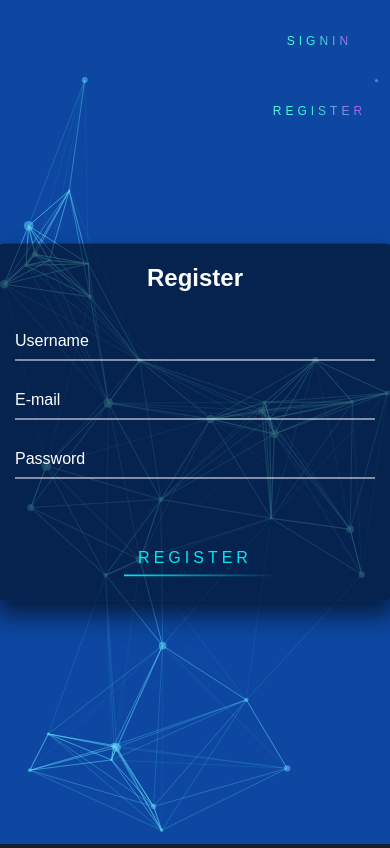
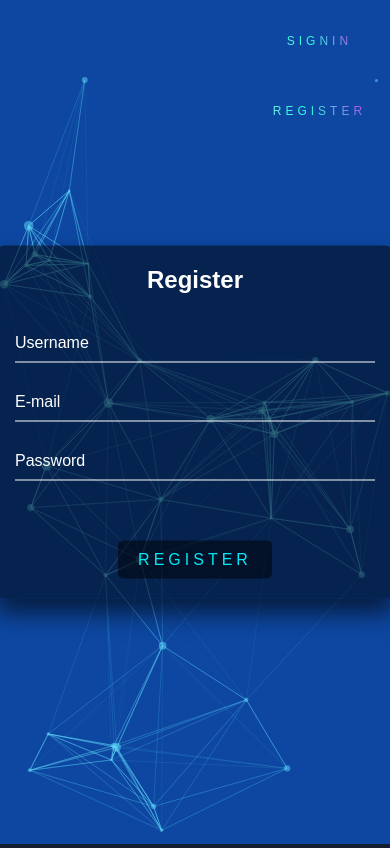
Before and after one commit to MattKubica/MovieSearchApp, a React (Create React App) app: page / in a window 390 px wide. Built offline with nearby package versions, Linux system fonts and the light colour scheme.

Commit message:
release v1.1.0

```diff
--- a/src/MovieContext.js
+++ b/src/MovieContext.js
@@ -23,8 +23,8 @@ export function MovieProvider({ children }) {
       entries: data.entries + 1,
       joined: data.joined,
     };
-    setProfile(user);
-    console.log("current uset in Context is :" + user);
+    setProfile({ user });
+    console.log("current user in Context is :" + user.name);
   };
 
   const addToRotation = (list) => {
--- a/src/component/SignIn/Register.js
+++ b/src/component/SignIn/Register.js
@@ -2,40 +2,68 @@ import React, { useState, useContext, useCallback } from "react";
 import "../SignIn/SignIn.css";
 import MovieContext from "../../MovieContext";
 
-function Register({ onRouteChange }) {
-  const [registerName, setRegisterName] = useState("");
+/*function Register({ onRouteChange }) {
+  const [registerUsername, setRegisterUsername] = useState("");
   const [registerPassword, setRegisterPassword] = useState("");
-  const [registerEmail, setRegisterEmail] = useState("");
+  const [registerEmailAddress, setRegisterEmailAddress] = useState("");
+  const [error, setError] = useState("");
   const { loadUser } = useContext(MovieContext);
 
-  const onRegisterSubmit = useCallback(() => {
+  const onRegisterSubmit = useCallback(
+    (e) => {
+      e.preventDefault();
       fetch("http://localhost:3001/register", {
         method: "post",
         headers: { "Content-Type": "application/json" },
         body: JSON.stringify({
-        email: registerEmail,
+          email: registerEmailAddress,
           password: registerPassword,
-        name: registerName,
+          name: registerUsername,
         }),
       })
-      .then((response) => response.json())
+        .then((response) => {
+          if (response.status === 400) {
+            throw new Error("User already exists");
+          }
+          return response.json();
+        })
         .then((user) => {
+          onRouteChange("signin");
           if (user) {
             loadUser(user);
-          onRouteChange("signin");
+          }
+        })
+        .catch((error) => {
+          if (
+            error.message.includes(
+              "duplicate key value violates unique constraint"
+            )
+          ) {
+            setError("Email is already in use");
+          } else {
+            setError(error.message);
           }
         });
-  }, [registerEmail, registerName, registerPassword, loadUser, onRouteChange]);
+    },
+    [
+      registerEmailAddress,
+      registerUsername,
+      registerPassword,
+      loadUser,
+      onRouteChange,
+    ]
+  );
 
-  const onNameChange = (e) => {
-    setRegisterName(e.target.value);
+  const onUsernameChange = (e) => {
+    setRegisterUsername(e.target.value);
   };
 
   const onPasswordChange = (e) => {
     setRegisterPassword(e.target.value);
   };
-  const onEmailChange = (e) => {
-    setRegisterEmail(e.target.value);
+
+  const onEmailAddressChange = (e) => {
+    setRegisterEmailAddress(e.target.value);
   };
 
   return (
@@ -44,46 +72,136 @@ function Register({ onRouteChange }) {
       <form>
         <div className="user-box">
           <input
-            onChange={onNameChange}
+            onChange={onUsernameChange}
             type="text"
-            name
+            id="register-username"
             required
           />
-          <label>Username</label>
+          <label htmlFor="register-username">Username</label>
         </div>
         <div className="user-box">
           <input
-            onChange={onEmailChange}
-            type="e-mail"
-            name
+            onChange={onEmailAddressChange}
+            type="email"
+            id="register-email-address"
             required
           />
-          <label>E-mail</label>
+          <label htmlFor="register-email-address">E-mail address</label>
         </div>
         <div className="user-box">
           <input
             onChange={onPasswordChange}
             type="password"
-            name
-            e-mail
+            id="register-password"
             required
           />
-          <label>Password</label>
+          <label htmlFor="register-password">Password</label>
         </div>
         <div>
-          <a
-            href="#"
-            onClick={onRegisterSubmit}>
-            <span />
-            <span />
-            <span />
-            <span />
-            Register
-          </a>
+          <button onClick={onRegisterSubmit}>Register</button>
+          <br />
+          <button onClick={() => onRouteChange("signin")}>Sign In</button>
+          {error && <p className="heroic-text">{error}</p>}
         </div>
       </form>
     </div>
   );
 }
+*/
+function Register({ onRouteChange }) {
+  const [registerUsername, setRegisterUsername] = useState("");
+  const [registerPassword, setRegisterPassword] = useState("");
+  const [registerEmailAddress, setRegisterEmailAddress] = useState("");
+  const [error, setError] = useState("");
+  const { loadUser } = useContext(MovieContext);
 
+  const onRegisterSubmit = useCallback(
+    (event) => {
+      event.preventDefault();
+
+      if (!registerUsername || !registerPassword || !registerEmailAddress) {
+        throw new Error("Please fill in all fields");
+      }
+
+      fetch("http://localhost:3001/register", {
+        method: "post",
+        headers: { "Content-Type": "application/json" },
+        body: JSON.stringify({
+          email: registerEmailAddress,
+          password: registerPassword,
+          name: registerUsername,
+        }),
+      })
+        .then((response) => {
+          if (response.status === 400) {
+            throw new Error("User already exists");
+          }
+          return response.json();
+        })
+        .then((user) => {
+          loadUser(user);
+          onRouteChange("home");
+        })
+        .catch((error) => setError(error.message));
+    },
+    [
+      registerUsername,
+      registerPassword,
+      registerEmailAddress,
+      loadUser,
+      onRouteChange,
+    ]
+  );
+
+  const onUsernameChange = (e) => {
+    setRegisterUsername(e.target.value);
+  };
+
+  const onPasswordChange = (e) => {
+    setRegisterPassword(e.target.value);
+  };
+
+  const onEmailAddressChange = (e) => {
+    setRegisterEmailAddress(e.target.value);
+  };
+
+  return (
+    <div className="login-box">
+      <h2>Register</h2>
+      <form onSubmit={onRegisterSubmit}>
+        <div className="user-box">
+          <input
+            onChange={onUsernameChange}
+            type="text"
+            id="register-username"
+            required
+          />
+          <label htmlFor="register-username">Username</label>
+        </div>
+        <div className="user-box">
+          <input
+            onChange={onEmailAddressChange}
+            type="email"
+            id="register-email-address"
+            required
+          />
+          <label htmlFor="register-email-address">E-mail</label>
+        </div>
+        <div className="user-box">
+          <input
+            onChange={onPasswordChange}
+            type="password"
+            id="register-password"
+            required
+          />
+          <label htmlFor="register-password">Password</label>
+        </div>
+        <div>
+          <button type="submit">Register</button>
+        </div>
+        {error && <p className="heroic-text">{error}</p>}
+      </form>
+    </div>
+  );
+}
 export default Register;
--- a/src/component/SignIn/SignIn.css
+++ b/src/component/SignIn/SignIn.css
@@ -1,11 +1,16 @@
 html {
   height: 100%;
 }
-body {
+body , button {
   margin:0;
   padding:0;
   font-family: sans-serif;
   background: linear-gradient(#141e30, #243b55);
+}
+button {
+  background: rgba(0,0,0,.5);
+  color: #03e9f4;
+  border-radius: 5px;
 }
 
 .login-box {
@@ -20,7 +25,19 @@ body {
   box-shadow: 0 15px 25px rgba(0,0,0,.6);
   border-radius: 10px;
 }
-
+.heroic-text {
+  position: relative;
+  display: inline-block;
+  padding: 10px 20px;
+  color: #03e9f4;
+  font-size: 12px;
+  text-decoration: none;
+  text-transform: uppercase;
+  overflow: hidden;
+  transition: .5s;
+  margin-top: 20px;
+  letter-spacing: 4px
+}
 .login-box h2 {
   margin: 0 0 30px;
   padding: 0;
@@ -62,7 +79,8 @@ body {
   font-size: 12px;
 }
 
-.login-box form a {
+.login-box form button {
+  border: transparent;
   position: relative;
   display: inline-block;
   padding: 10px 20px;
@@ -76,7 +94,7 @@ body {
   letter-spacing: 4px
 }
 
-.login-box a:hover {
+.login-box button:hover {
   background: #03e9f4;
   color: #fff;
   border-radius: 5px;
@@ -84,14 +102,15 @@ body {
               0 0 25px #03e9f4,
               0 0 50px #03e9f4,
               0 0 100px #03e9f4;
+              cursor: pointer;
 }
 
-.login-box a span {
+.login-box button span {
   position: absolute;
   display: block;
 }
 
-.login-box a span:nth-child(1) {
+.login-box button span:nth-child(1) {
   top: 0;
   left: -100%;
   width: 100%;
@@ -109,7 +128,7 @@ body {
   }
 }
 
-.login-box a span:nth-child(2) {
+.login-box button span:nth-child(2) {
   top: -100%;
   right: 0;
   width: 2px;
@@ -128,7 +147,7 @@ body {
   }
 }
 
-.login-box a span:nth-child(3) {
+.login-box button span:nth-child(3) {
   bottom: 0;
   right: -100%;
   width: 100%;
@@ -147,7 +166,7 @@ body {
   }
 }
 
-.login-box a span:nth-child(4) {
+.login-box button span:nth-child(4) {
   bottom: -100%;
   left: 0;
   width: 2px;
@@ -178,7 +197,7 @@ body {
     margin-bottom: 20px;
   }
 
-  .login-box a {
+  .login-box button {
     margin-top: 20px;
     font-size: 16px;
   }
--- a/src/component/SignIn/SignIn.js
+++ b/src/component/SignIn/SignIn.js
@@ -1,9 +1,16 @@
-import React, { useState } from "react";
+import React, { useState, useContext } from "react";
 import "../SignIn/SignIn.css";
+import MovieContext from "../../MovieContext";
+
 function SignIn({ onRouteChange }) {
-  const [signInEmail, setSignInEmail] = useState();
-  const [signInPassword, setSignInPassword] = useState();
-  function onSubmitSignIn() {
+  const [signInEmail, setSignInEmail] = useState("");
+  const [signInPassword, setSignInPassword] = useState("");
+  const [error, setError] = useState("");
+  const { loadUser } = useContext(MovieContext);
+
+  function onSubmitSignIn(event) {
+    event.preventDefault();
+
     fetch("http://localhost:3001/signin", {
       method: "post",
       headers: { "Content-Type": "application/json" },
@@ -19,12 +26,17 @@ function SignIn({ onRouteChange }) {
         return response.json();
       })
       .then((data) => {
+        // Update profile state with user data
+        const { name, email } = data;
+        loadUser({ name, email });
+
+        // Change route to home
         onRouteChange("home");
       })
       .catch((error) => {
-        console.error(error);
-        setSignInEmail(" ");
-        setSignInPassword(" ");
+        setError(error.message);
+        setSignInEmail("");
+        setSignInPassword("");
       });
   }
 
@@ -34,8 +46,9 @@ function SignIn({ onRouteChange }) {
       <form onSubmit={onSubmitSignIn}>
         <div className="user-box">
           <input
-            type="e-mail"
-            name
+            type="email"
+            name="email"
+            value={signInEmail}
             required
             onChange={(event) => setSignInEmail(event.target.value)}
           />
@@ -44,32 +57,22 @@ function SignIn({ onRouteChange }) {
         <div className="user-box">
           <input
             type="password"
-            name
+            name="password"
+            value={signInPassword}
             required
             onChange={(event) => setSignInPassword(event.target.value)}
           />
           <label>Password</label>
         </div>
         <div>
-          <a
-            href="#"
-            onClick={(event) => onSubmitSignIn()}>
-            <span />
-            <span />
-            <span />
-            <span />
-            Submit
-          </a>
+          <button type="submit">Submit</button>
           <br />
-          <a
+          <button
             href="#"
             onClick={() => onRouteChange("register")}>
-            <span />
-            <span />
-            <span />
-            <span />
             Register
-          </a>
+          </button>
+          {error && <p className="heroic-text">{error}</p>}
         </div>
       </form>
     </div>
```
Also changed, not shown: src/App.js (+1 -13 lines), src/component/FaceRecognition/FaceRecognition.js (+4 -7 lines). Lines whose indentation alone changed are shown as unchanged.
